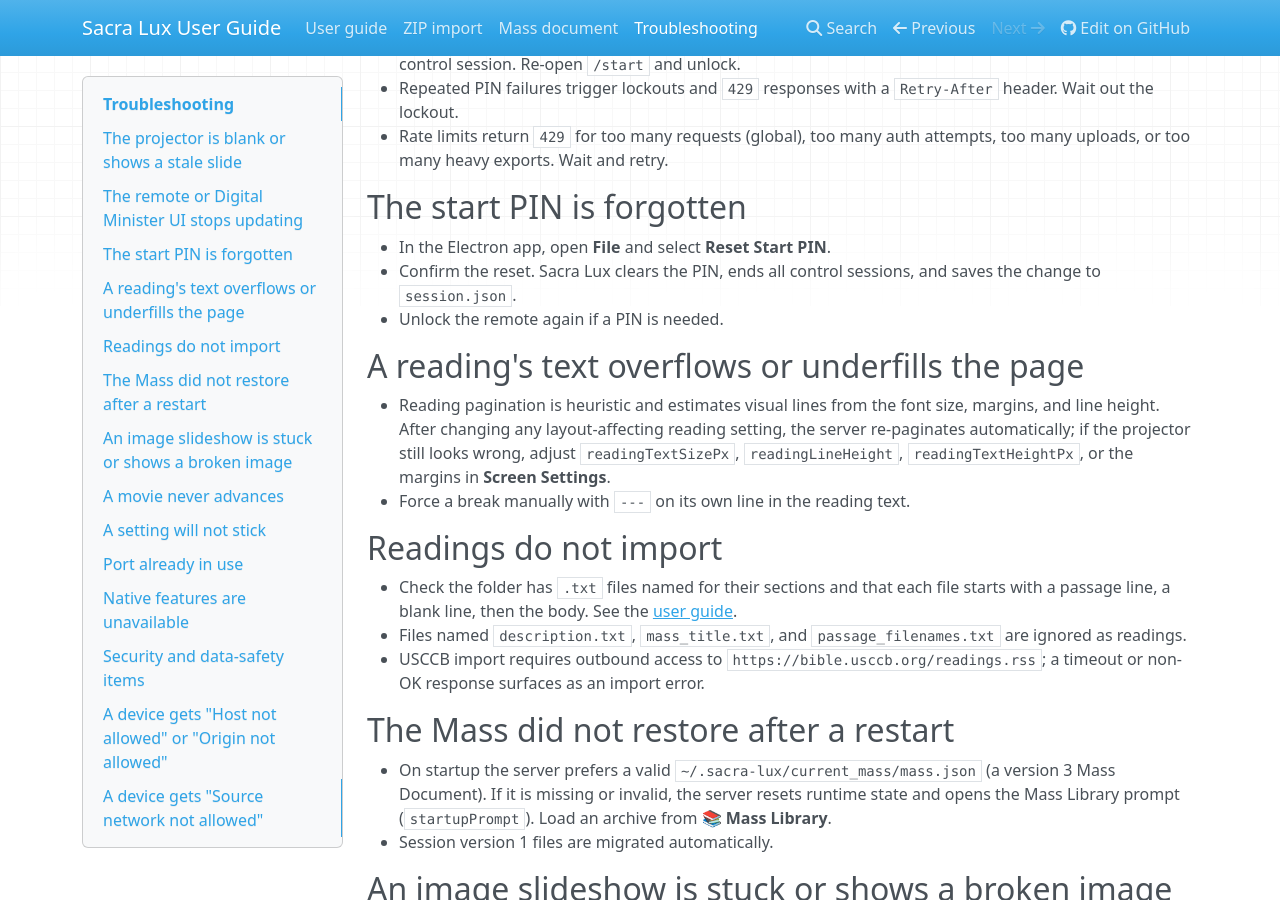
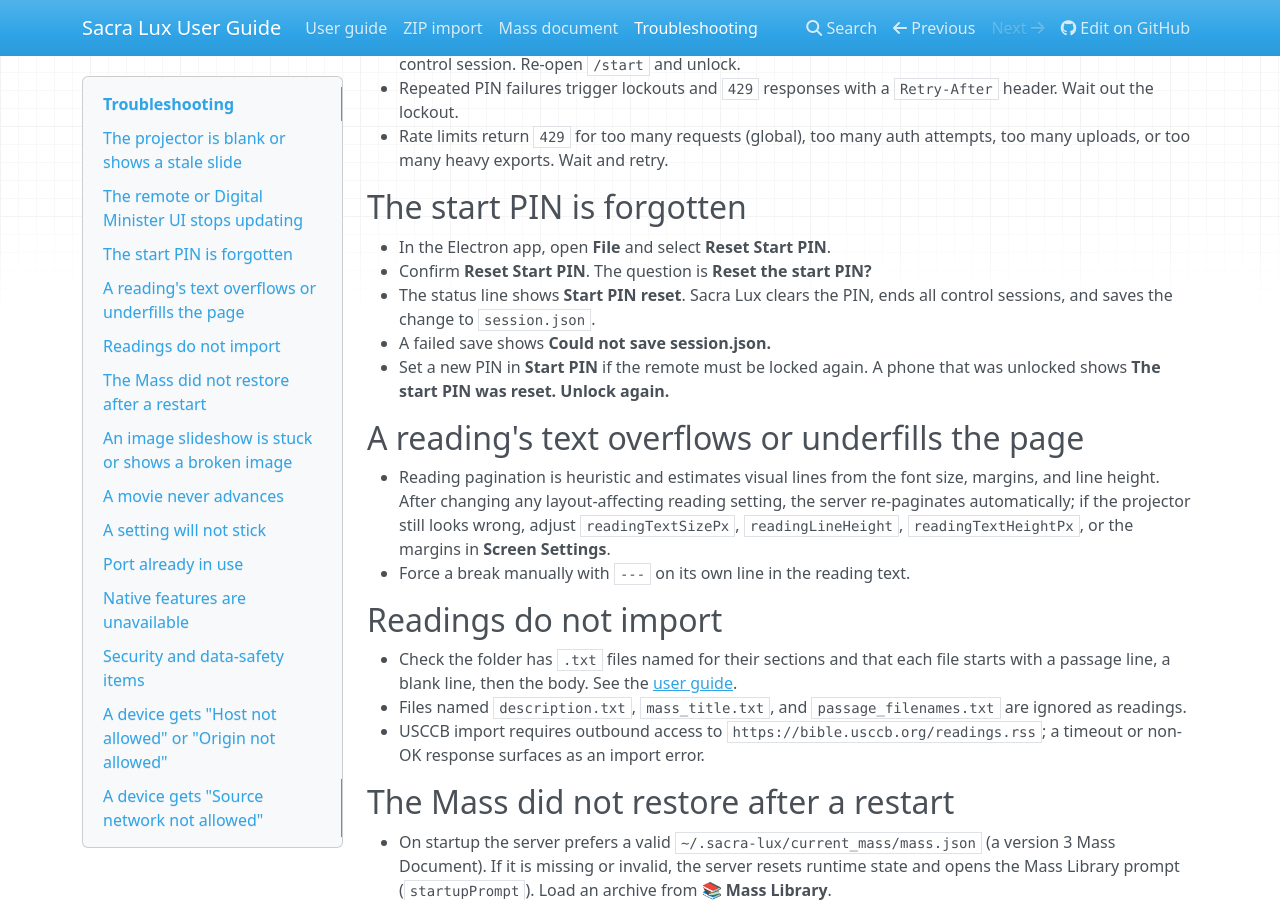
Before and after one commit to Saint-Therese-Of-Lisieux-Parish/sacra_lux, an MkDocs documentation site: the page built from docs/troubleshooting.md, in a window 1280 px wide and 900 px high, scrolled down 447 px. Built offline with MkDocs 1.6.1, drawn with Linux system fonts in a browser that asks for light colours; nearby versions of some CDN libraries.

Commit message:
docs(runbook): state the start PIN reset result
Why: File > Reset Start PIN shows Reset the start PIN? and then Start PIN reset. A failed save shows Could not save session.json. An unlocked phone shows The start PIN was reset. Unlock again. The note did not quote those messages.

What: The forgotten-PIN steps now quote the question, the status line, the save error, and the phone message.

Audience: operator

Files:
- modified: docs/troubleshooting.md

Verified against: sacra-lux/src/main.js (Reset Start PIN), sacra-lux/src/server.js (resetStartPin)

Refs #614

```diff
--- a/docs/troubleshooting.md
+++ b/docs/troubleshooting.md
@@ -28,9 +28,12 @@
 ## The start PIN is forgotten
 
 - In the Electron app, open **File** and select **Reset Start PIN**.
-- Confirm the reset. Sacra Lux clears the PIN, ends all control sessions, and
-  saves the change to `session.json`.
-- Unlock the remote again if a PIN is needed.
+- Confirm **Reset Start PIN**. The question is **Reset the start PIN?**
+- The status line shows **Start PIN reset**. Sacra Lux clears the PIN, ends
+  all control sessions, and saves the change to `session.json`.
+- A failed save shows **Could not save session.json.**
+- Set a new PIN in **Start PIN** if the remote must be locked again. A phone
+  that was unlocked shows **The start PIN was reset. Unlock again.**
 
 ## A reading's text overflows or underfills the page
 
```
